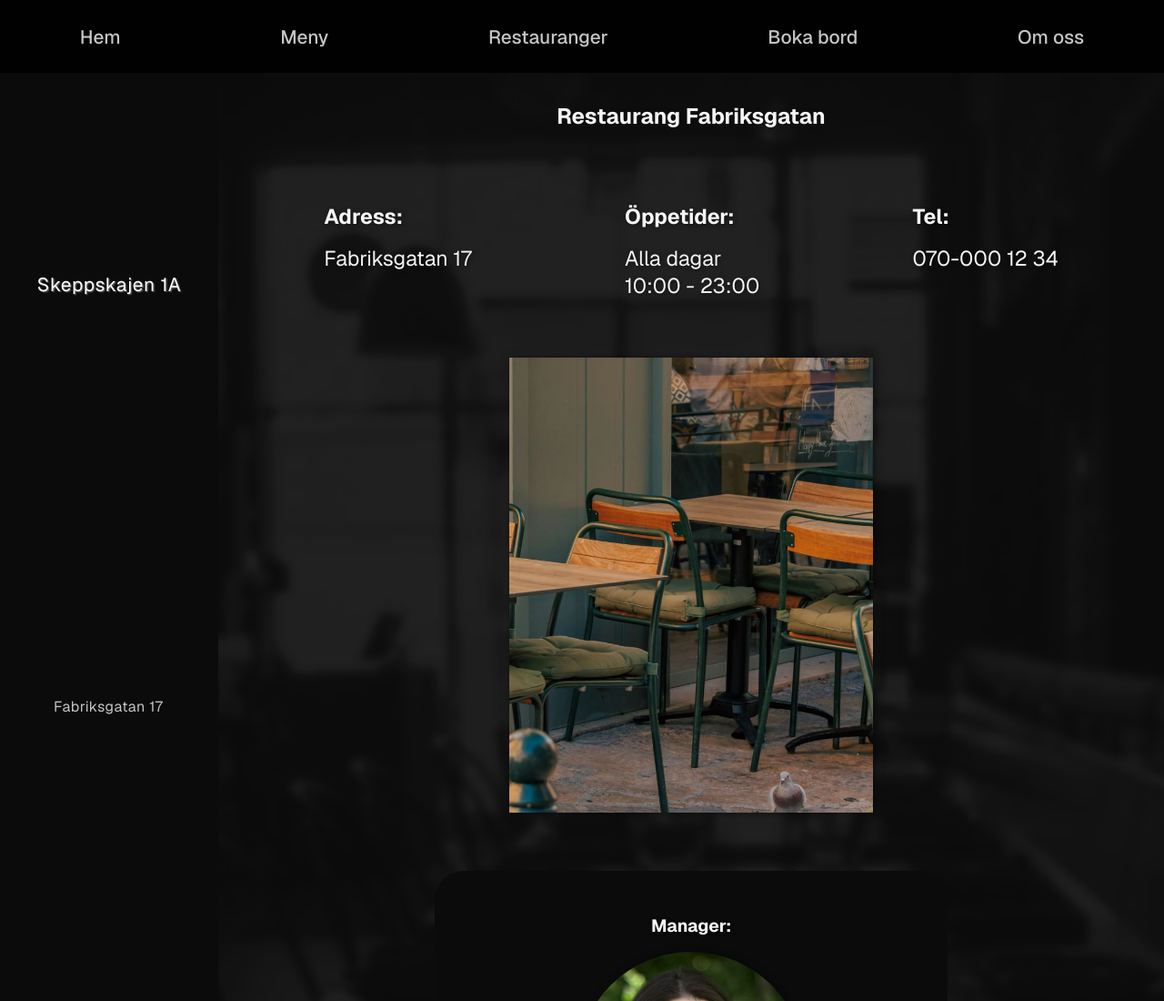
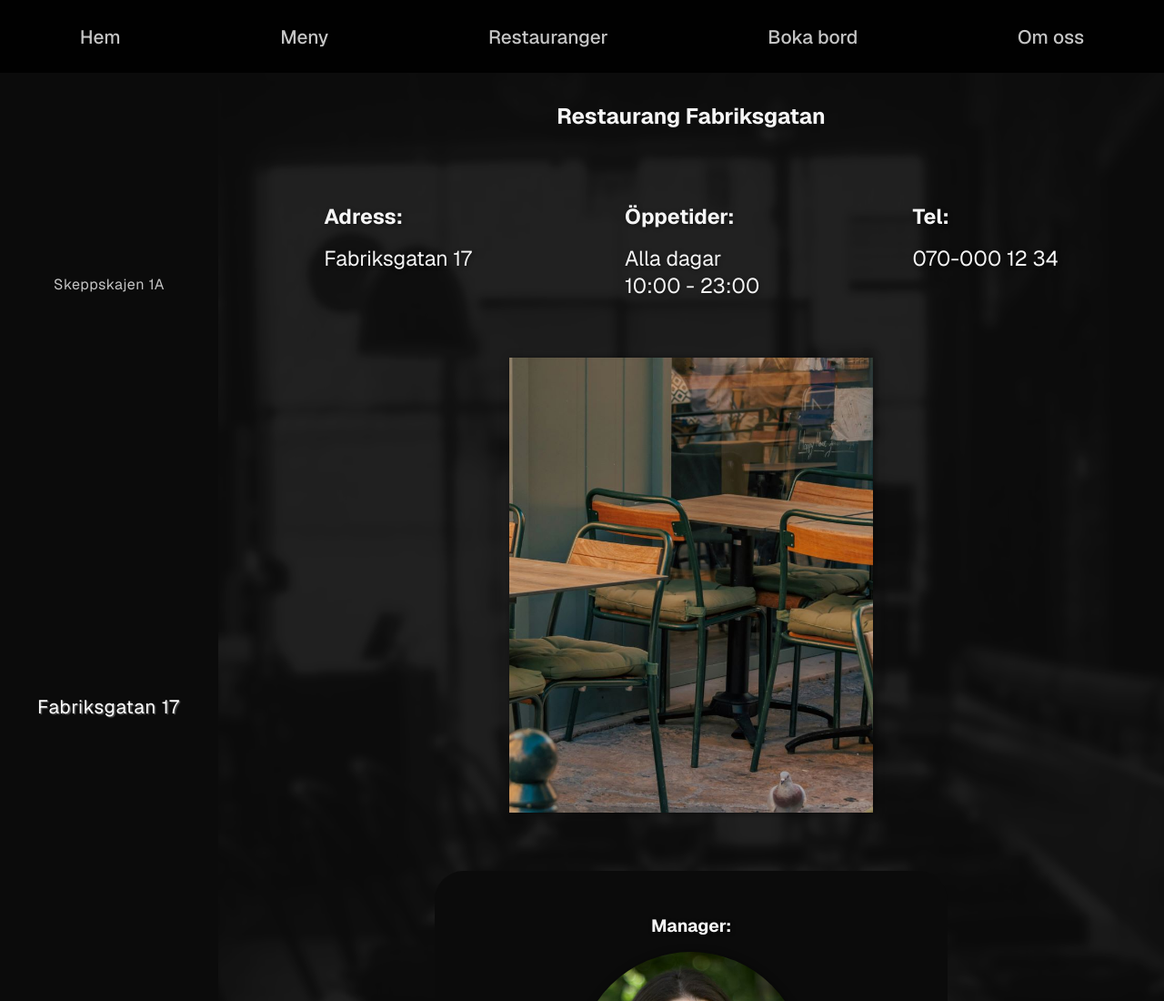
Before and after one commit to CLR2001/DT084G-Projekt, a plain HTML site: page restaurants2.html in a window 1280 px wide. Shown: the top 1100 px of the page at 91% size. Drawn offline with nearby package versions, Linux system fonts and the light colour scheme; a web font is replaced by a local one.

Commit message:
Fixed restaurant nav and added .gitignore

```diff
--- a/restaurants2.html
+++ b/restaurants2.html
@@ -35,8 +35,8 @@
   <main id="mainRestaurants">
     <nav id="navRestaurants">
       <ul>
-        <li><a href="restaurants.html" class="activeRestaurant">Skeppskajen 1A</a></li>
-        <li><a href="restaurants2.html">Fabriksgatan 17</a></li>
+        <li><a href="restaurants.html">Skeppskajen 1A</a></li>
+        <li><a href="restaurants2.html" class="activeRestaurant">Fabriksgatan 17</a></li>
         <li><a href="restaurants3.html">Paradisgatan 3</a></li>
       </ul>
     </nav>
```
Also changed, not shown: restaurants3.html (+2 -2 lines), 1 other file.
